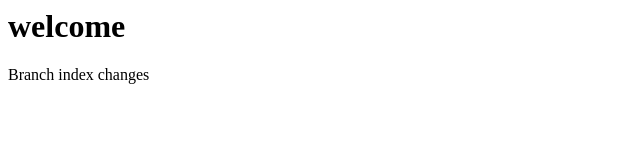
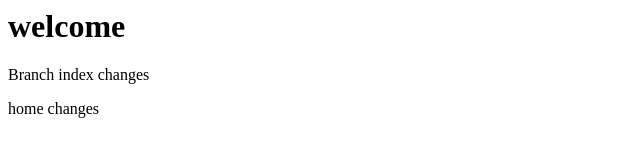
Before and after one commit to chaitanyaks/myrepo, a plain HTML site: page index.html in a window 1280 px wide. Shown: the whole page, without its empty margins (0-640 px from the left). Drawn offline with Linux system fonts and the light colour scheme.

Commit message:
homechanges

```diff
--- a/index.html
+++ b/index.html
@@ -1,2 +1,4 @@
 <h1> welcome</h1>
 <p>Branch index changes</p>
+<p>
+home changes</p>
```
